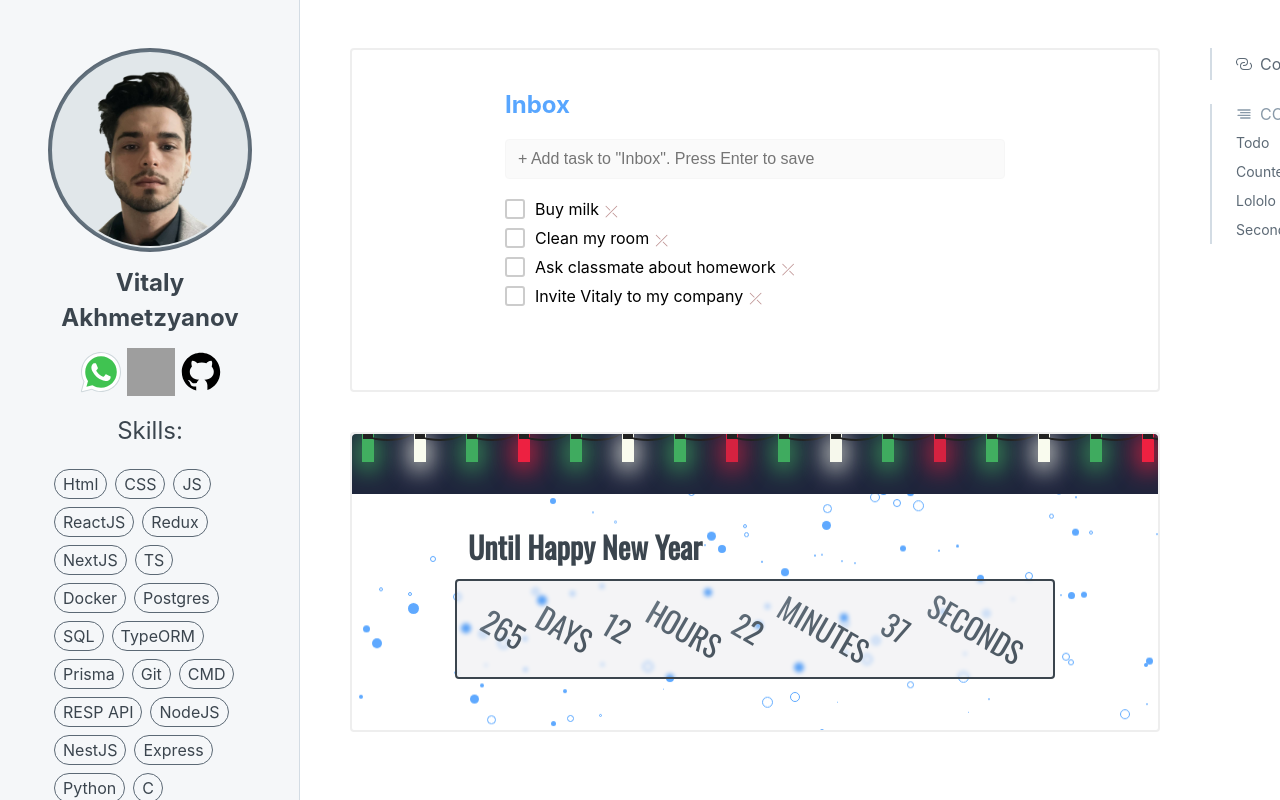
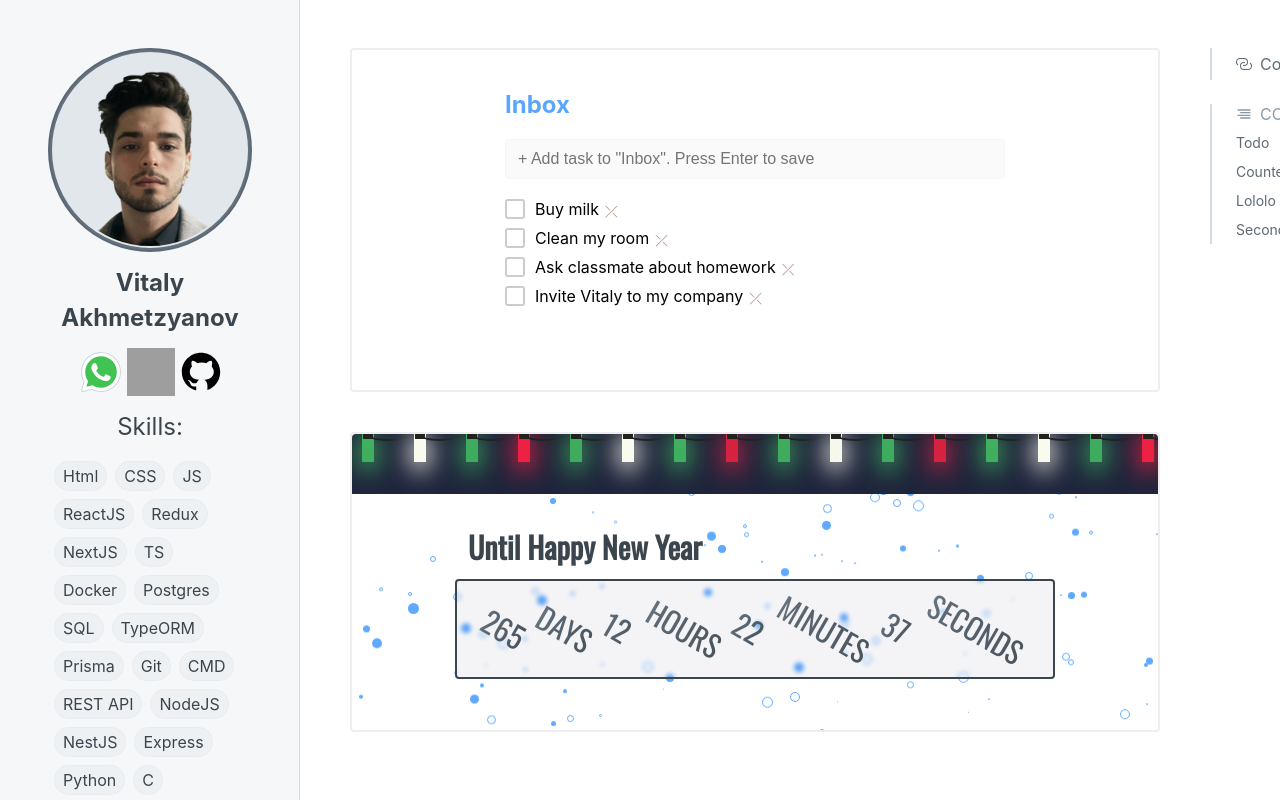
Before and after one commit to credo7/cv, a Next.js app: page / in a window 1280 px wide. Built offline with nearby package versions, Linux system fonts and the light colour scheme; grey boxes are pictures that could not be loaded.

Commit message:
skills + cv button

```diff
--- a/components/LeftAside/index.tsx
+++ b/components/LeftAside/index.tsx
@@ -16,7 +16,7 @@ const skills = [
   "Prisma",
   "Git",
   "CMD",
-  "RESP API",
+  "REST API",
   "NodeJS",
   "NestJS",
   "Express",
@@ -51,6 +51,11 @@ const LeftAside = () => {
         <h2>Skills:</h2>
         <div className={style.skills}>{skillsLi}</div>
       </div>
+      <div className={style.download_button}>
+        <a download href="cv.pdf">
+          Download CV
+        </a>
+      </div>
     </div>
   );
 };
--- a/components/LeftAside/leftAside.module.css
+++ b/components/LeftAside/leftAside.module.css
@@ -56,16 +56,27 @@
 }
 
 .container_aside .skills div {
+    background-color: rgba(211, 220, 228, 0.222);
     color: rgb(59, 69, 78);
     display: inline-block;
     margin: 4px;
     padding: 4px 8px;
-    border: 1.5px solid rgb(92, 105, 117);
+    border: 1px solid rgba(211, 220, 228, 0.222);
+    /* rgb(92, 105, 117); */
     border-radius: 15px;
 }
 
 .skills_container h2 {
+    margin-top: 16px;
+    margin-bottom: 16px;
     text-align: center;
     color: rgb(59, 69, 78);
     font-weight: 400;
 }
+
+.download_button {
+    margin-top: 24px;
+    padding: 12px;
+    border-radius: 5px;
+    background-color: rgba(211, 220, 228, 1);
+}
```
Also changed, not shown: 1 other file (tests, documents, lock files or other folders).
